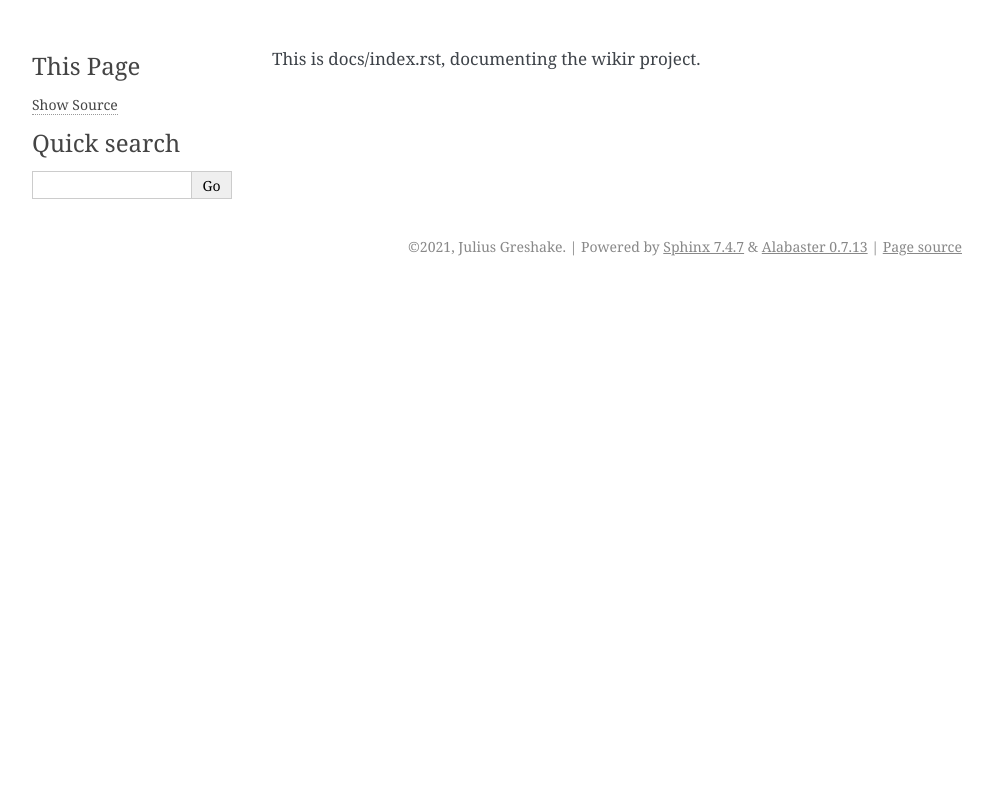
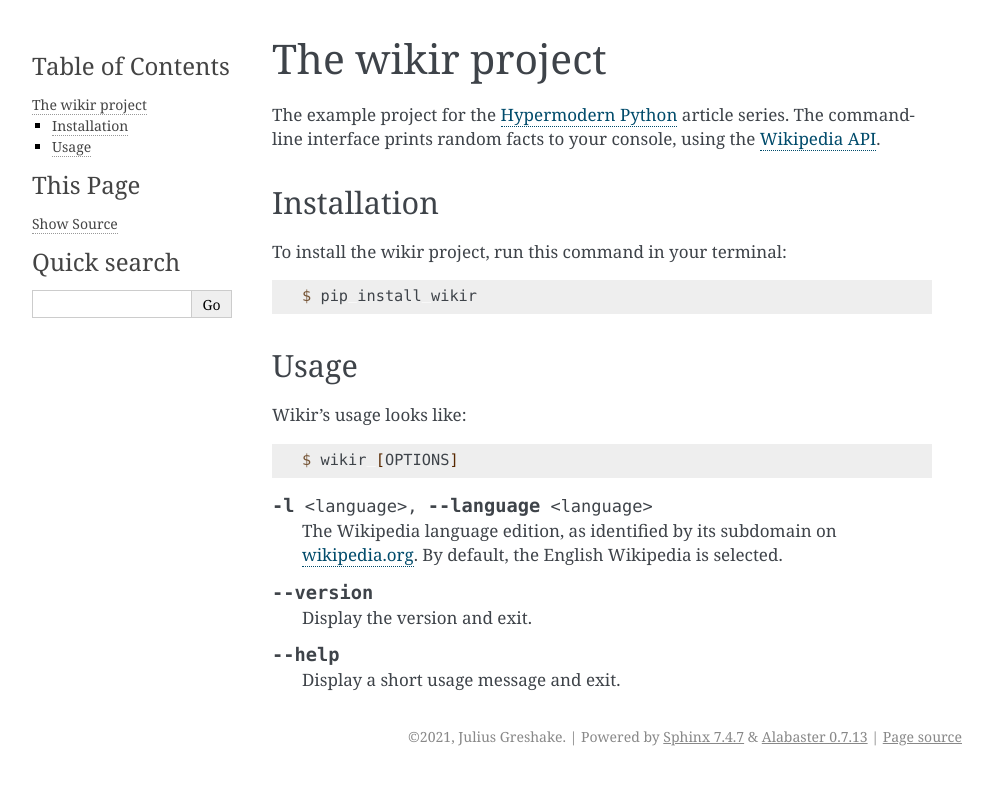
Before and after one commit to Julius-Greshake/wikir, a Sphinx documentation site: the page built from docs/index.rst, in a window 1280 px wide. Shown: the top 785 px of the page, without its empty margins (148-1141 px from the left). Built offline with Sphinx 7.4.7, drawn with Linux system fonts in a browser that asks for light colours.

Commit message:
Add basic documentation in reStructuredText format

```diff
--- a/docs/index.rst
+++ b/docs/index.rst
@@ -1,2 +1,50 @@
-This is docs/index.rst,
-documenting the wikir project.
+The wikir project
+=================
+
+.. toctree::
+   :hidden:
+   :maxdepth: 1
+
+   license
+
+The example project for the
+`Hypermodern Python <https://cjolowicz.github.io/posts/hypermodern-python-01-setup>`_
+article series.
+The command-line interface prints random facts to your console,
+using the `Wikipedia API <https://en.wikipedia.org/api/rest_v1/#/>`_.
+
+
+Installation
+------------
+
+To install the wikir project,
+run this command in your terminal:
+
+.. code-block:: console
+
+   $ pip install wikir
+
+
+Usage
+-----
+
+Wikir's usage looks like:
+
+.. code-block:: console
+
+   $ wikir [OPTIONS]
+
+.. option:: -l <language>, --language <language>
+
+   The Wikipedia language edition,
+   as identified by its subdomain on
+   `wikipedia.org <https://www.wikipedia.org/>`_.
+   By default, the English Wikipedia is selected.
+
+.. option:: --version
+
+   Display the version and exit.
+
+.. option:: --help
+
+   Display a short usage message and exit.
--- /dev/null
+++ b/docs/license.rst
@@ -0,0 +1,4 @@
+License
+=======
+
+.. include:: ../LICENSE
```
